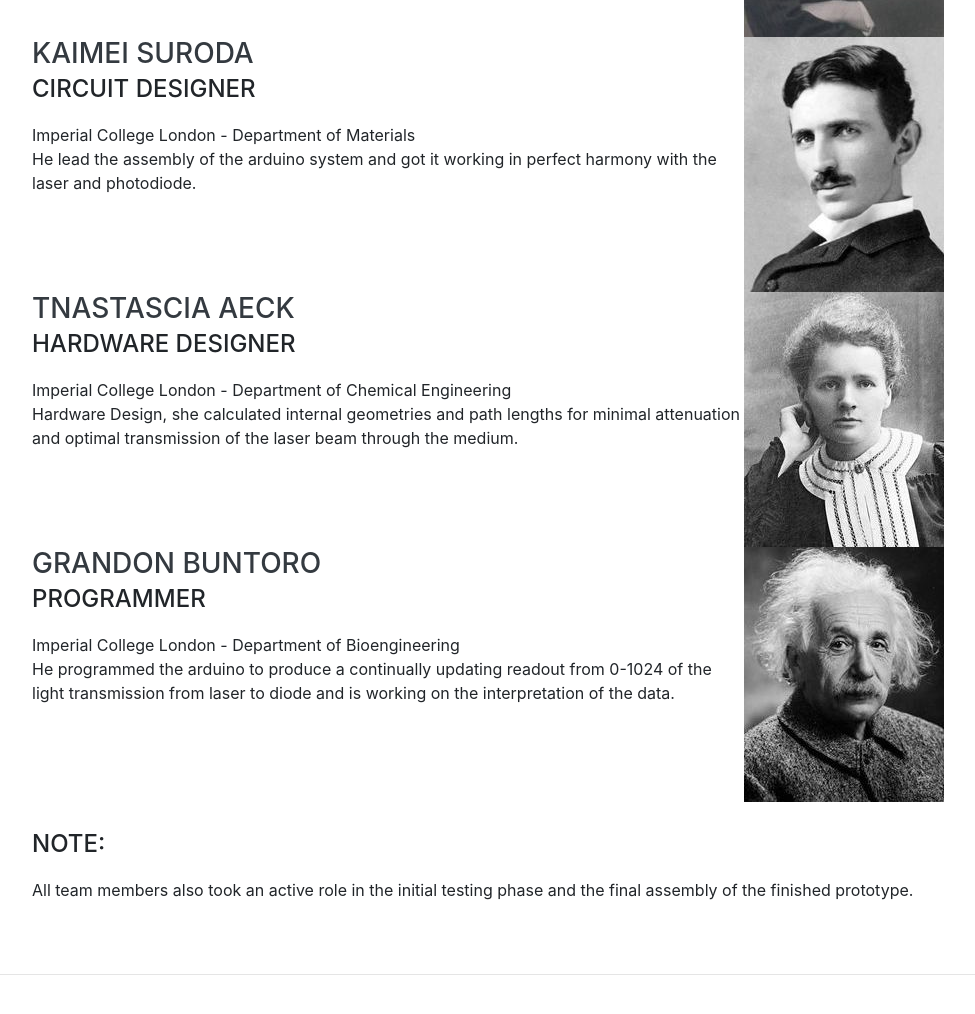
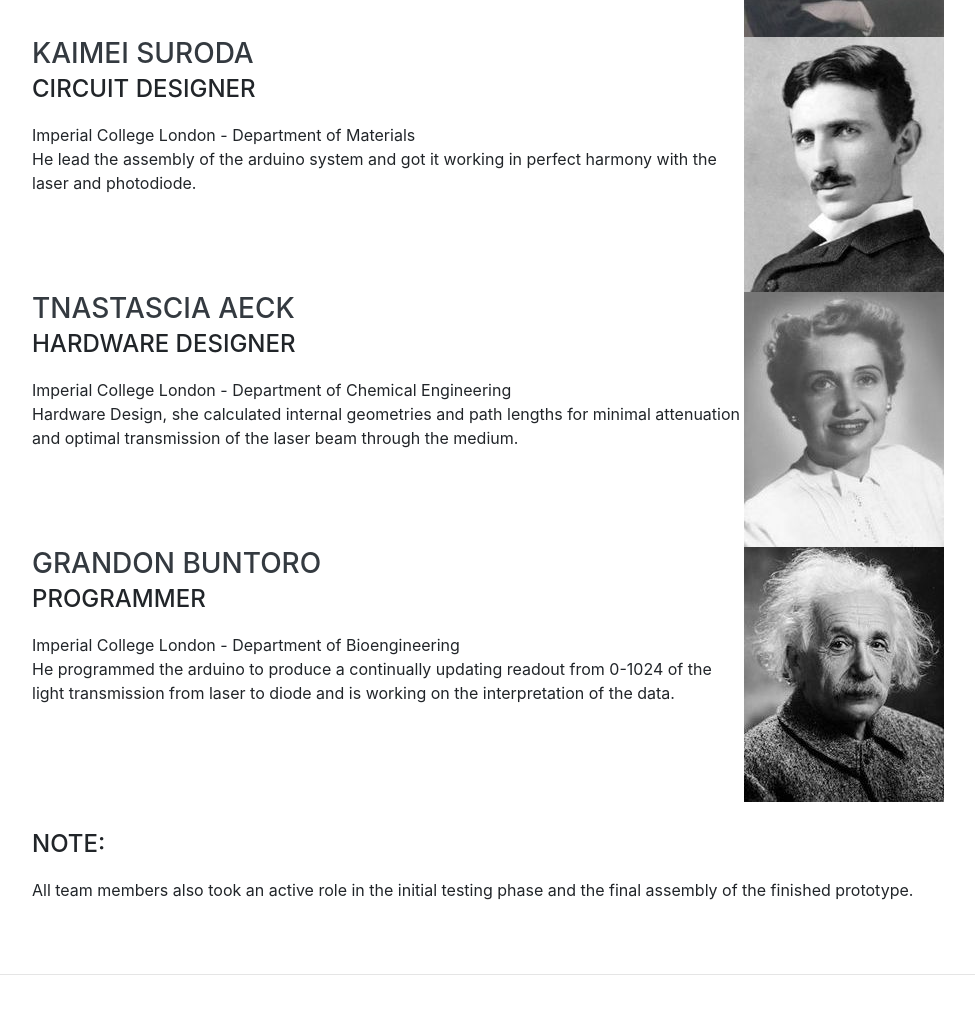
Before and after one commit to PAULC33/HBI301, a website with bundled scripts: page index.html in a window 1280 px wide. Shown: the part 2754-3768 px from the top of the page, without its empty margins (288-1263 px from the left). Built offline with nearby package versions, Linux system fonts and the light colour scheme; files whose address does not match are found by name; a web font is replaced by a local one.

Commit message:
Add files via upload

```diff
--- a/index.html
+++ b/index.html
@@ -186,7 +186,7 @@
             <br/>
           </div>
           <div class="img-md-right">
-            <img src="curie.jpeg" alt="curie">
+            <img src="rousseau.jpeg" alt="rousseau">
           </div>
         </div>
 
```
